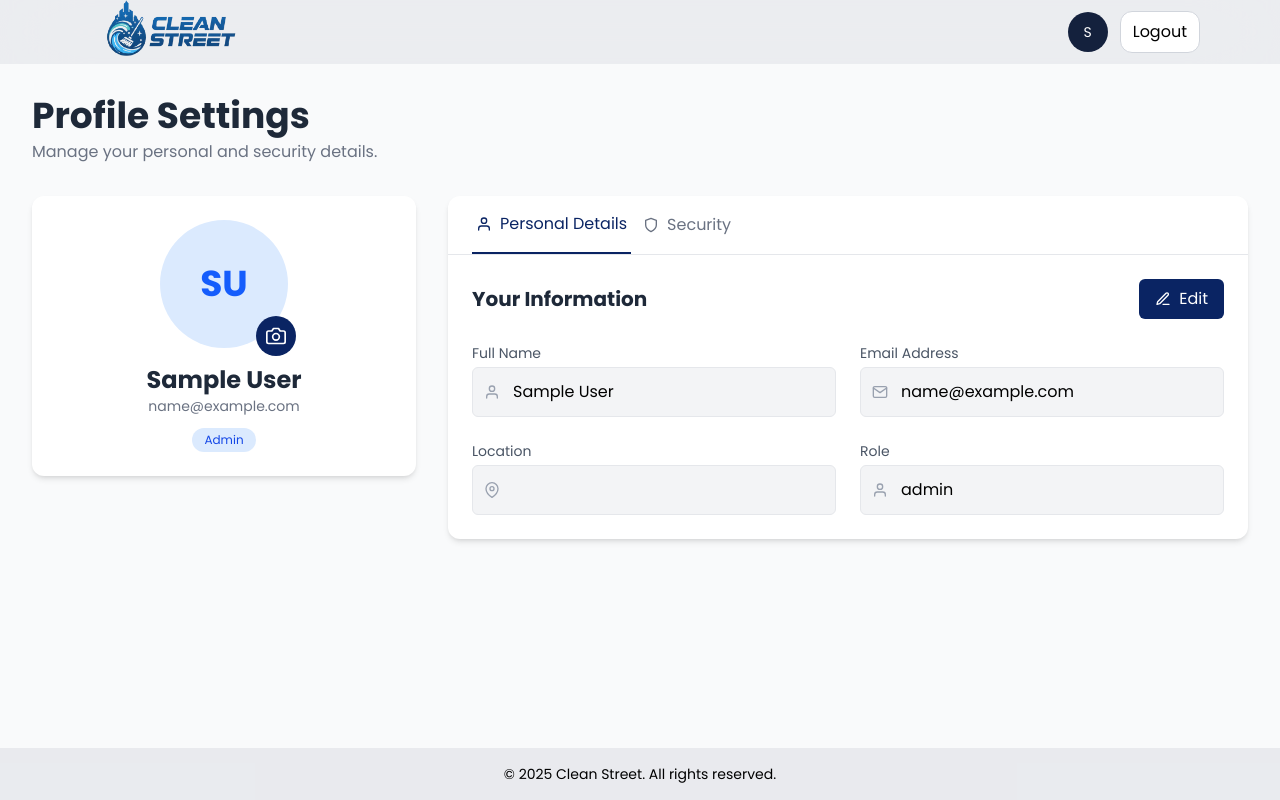
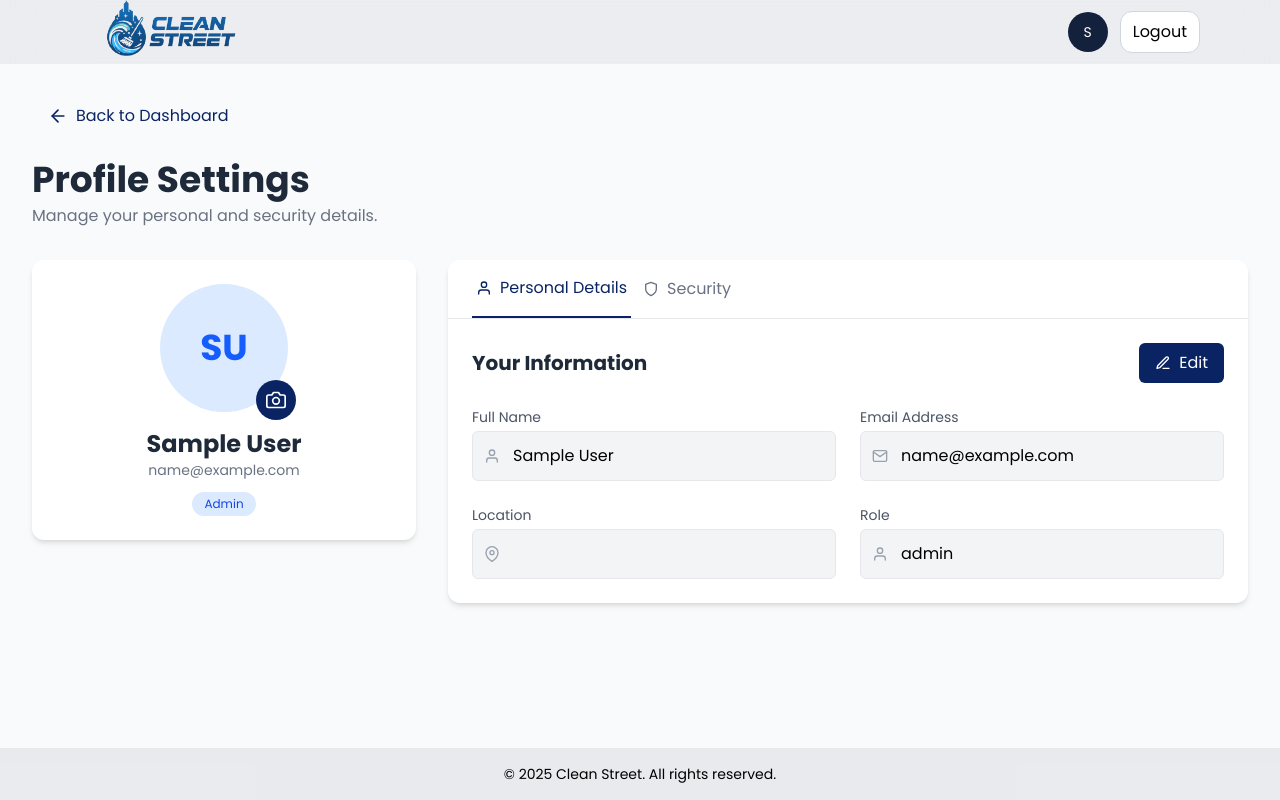
Before and after one commit to Vimalvidyadhaaranjai/Clean-street-infosys-project, a React (Vite) app in the folder frontend/: page /profile in a window 1280 px wide. Built offline with nearby package versions, Linux system fonts and the light colour scheme; sample sign-in values are in the browser's storage.

Commit message:
Fixed Navigation

```diff
--- a/frontend/src/pages/Profilepage.jsx
+++ b/frontend/src/pages/Profilepage.jsx
@@ -2,8 +2,8 @@ import React, { useEffect, useState } from "react";
 import { useNavigate } from "react-router-dom";
 import Navbar from "../Components/Navbar";
 import Footer from "../Components/Footer";
-// Import icons from react-icons, including the new eye icons
-import { FiUser, FiMail, FiMapPin, FiLock, FiCamera, FiEdit3, FiSave, FiShield, FiX, FiEye, FiEyeOff } from "react-icons/fi";
+// Import icons from react-icons, including the new eye icons and arrow left
+import { FiUser, FiMail, FiMapPin, FiLock, FiCamera, FiEdit3, FiSave, FiShield, FiX, FiEye, FiEyeOff, FiArrowLeft } from "react-icons/fi";
 
 export default function Profilepage() {
   const navigate = useNavigate();
@@ -51,7 +51,7 @@ export default function Profilepage() {
   };
 
   const getInitials = (name) => (name ? name.split(" ").map((n) => n[0]).join("").toUpperCase() : "U");
-  const handleChange = (e) => setForm((prev) => ({ ...prev, [name]: e.target.value }));
+  const handleChange = (e) => setForm((prev) => ({ ...prev, [e.target.name]: e.target.value }));
   const handleFileChange = (e) => {
     const file = e.target.files?.[0];
     if (file) {
@@ -124,7 +124,7 @@ export default function Profilepage() {
         method: "POST",
         headers: { "Content-Type": "application/json" },
         credentials: "include",
-        body: JSON.stringify({ // <-- Add JSON.stringify here
+        body: JSON.stringify({
           oldPassword: passwordForm.oldPassword,
           newPassword: passwordForm.newPassword
         })
@@ -146,6 +146,17 @@ export default function Profilepage() {
     <div className="min-h-screen flex flex-col bg-gray-50">
       <Navbar />
       <main className="flex-1 container mx-auto pt-24 px-4 sm:px-6 lg:px-8">
+        {/* Back to Dashboard Button */}
+        <div className="mb-6">
+          <button
+            onClick={() => navigate("/UserDashboard")}
+            className="flex items-center gap-2 px-4 py-2 text-[#0a2463] hover:bg-gray-100 rounded-lg transition-colors"
+          >
+            <FiArrowLeft className="w-5 h-5" />
+            <span className="font-medium">Back to Dashboard</span>
+          </button>
+        </div>
+
         <div className="mb-8">
           <h1 className="text-3xl sm:text-4xl font-bold text-gray-800">Profile Settings</h1>
           <p className="text-gray-500 mt-1">Manage your personal and security details.</p>
```
